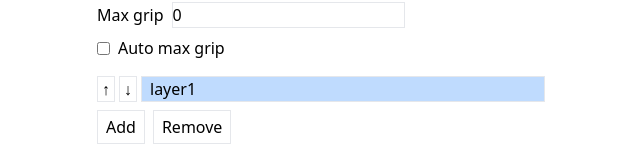
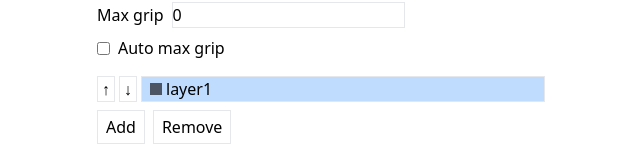
Before and after one commit to deekki/pally, a React (Vite) app in the folder pal-in/: page / in a window 1280 px wide. Both pictures are taken after a click on the button "Add". Shown: the part 534-685 px from the top of the page, without its empty margins (319-959 px from the left). Built offline with nearby package versions, Linux system fonts and the light colour scheme.

Commit message:
Display layer class icons

```diff
--- a/pal-in/src/App.tsx
+++ b/pal-in/src/App.tsx
@@ -346,6 +346,7 @@ function App() {
       <div className="mb-4 max-w-md mx-auto">
         <LayerList
           layers={project.layers}
+          layerDefs={Object.fromEntries(project.layerTypes.map((lt) => [lt.name, lt]))}
           onSelect={setSelectedLayer}
           selected={selectedLayer}
           moveUp={moveLayerUp}
--- a/pal-in/src/LayerList.tsx
+++ b/pal-in/src/LayerList.tsx
@@ -1,28 +1,46 @@
 import React from 'react'
+import type { LayerDefinition } from './data/interfaces'
 
 interface LayerListProps {
   layers: string[]
+  layerDefs: Record<string, LayerDefinition>
   onSelect: (index: number) => void
   selected: number | null
   moveUp: (index: number) => void
   moveDown: (index: number) => void
 }
 
-export default function LayerList({ layers, onSelect, selected, moveUp, moveDown }: LayerListProps) {
+export default function LayerList({
+  layers,
+  layerDefs,
+  onSelect,
+  selected,
+  moveUp,
+  moveDown,
+}: LayerListProps) {
   return (
     <div className="flex flex-col gap-1">
-      {layers.map((name, idx) => (
+      {layers.map((name, idx) => {
+        const def = layerDefs[name]
+        const isSep = def?.class === 'separator'
+        return (
           <div key={idx} className="flex items-center gap-1">
             <button className="border px-1" onClick={() => moveUp(idx)} disabled={idx===0}>↑</button>
             <button className="border px-1" onClick={() => moveDown(idx)} disabled={idx===layers.length-1}>↓</button>
             <button
-            className={`flex-1 text-left border px-2 ${selected===idx ? 'bg-blue-200' : ''}`}
+              className={`flex-1 text-left border px-2 flex items-center ${selected===idx ? 'bg-blue-200' : ''} ${isSep ? 'bg-gray-100 italic' : ''}`}
               onClick={() => onSelect(idx)}
             >
+              {def?.class === 'separator' ? (
+                <span className="inline-block w-3 border-t border-gray-600 mr-1" />
+              ) : (
+                <span className="inline-block w-3 h-3 bg-gray-600 mr-1" />
+              )}
               {name}
             </button>
           </div>
-      ))}
+        )
+      })}
     </div>
   )
 }
```
Lines whose indentation alone changed are shown as unchanged.
